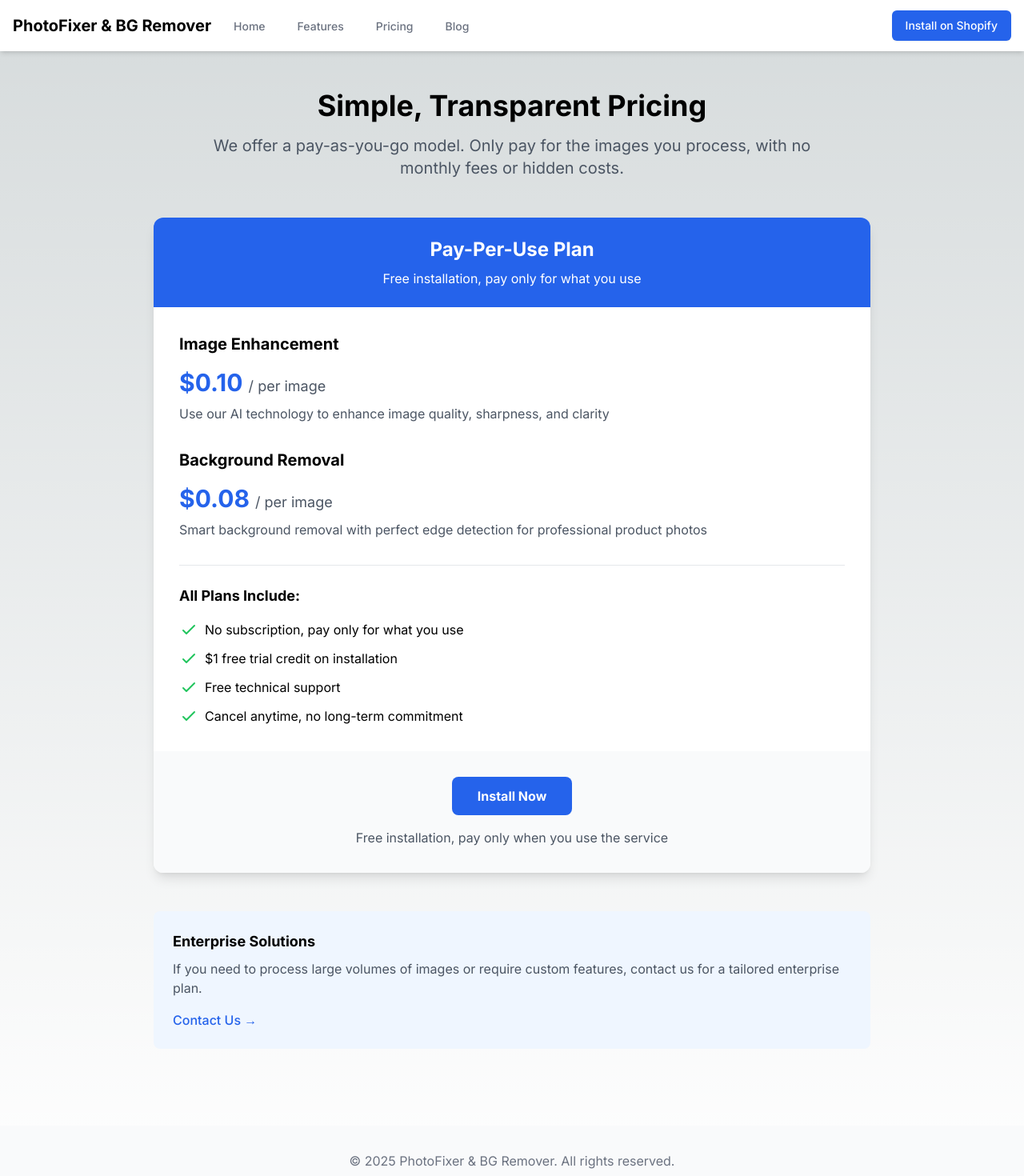
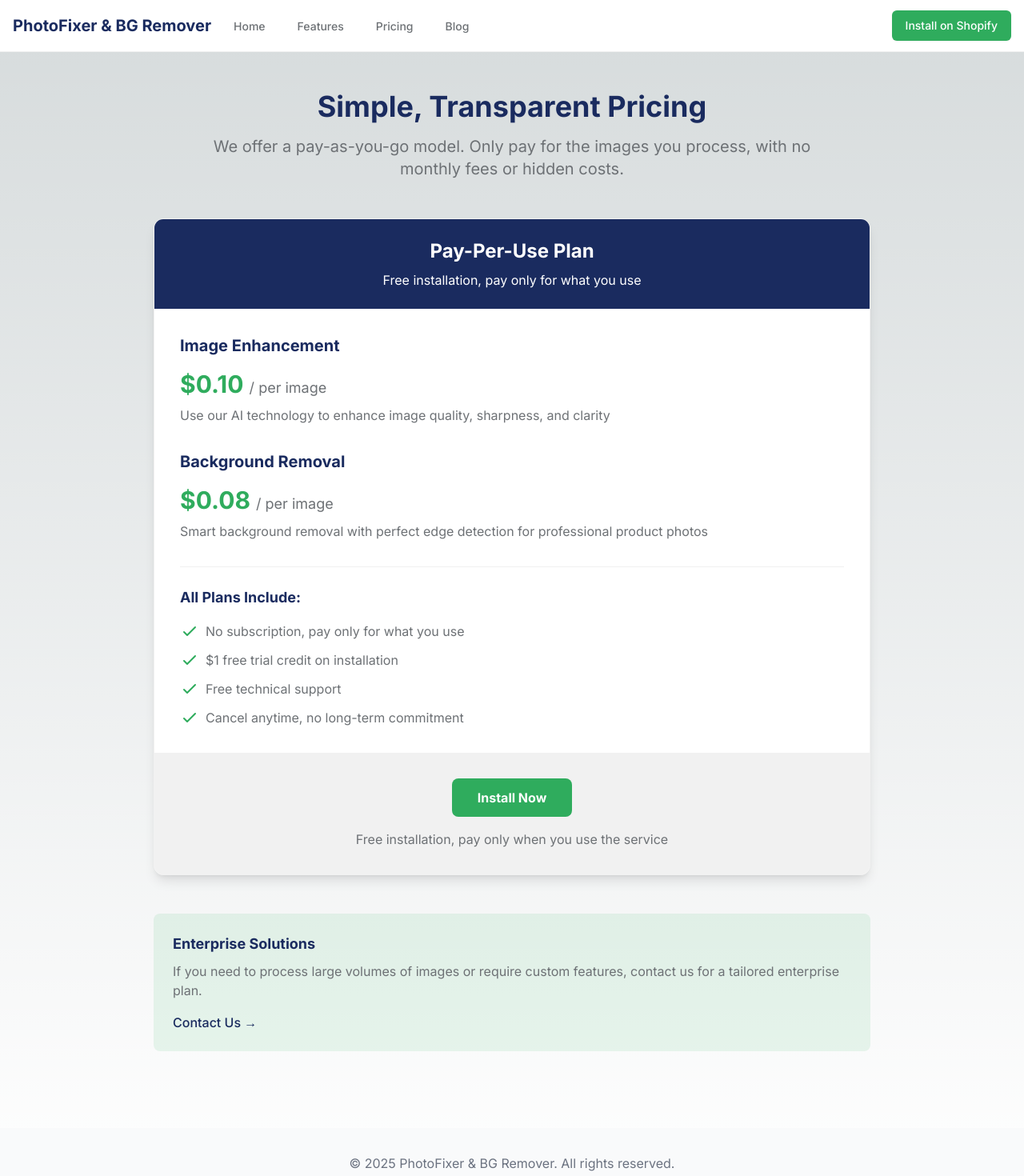
Before and after one commit to huangcong12/image-precision-ai-website, a Next.js app: page /pricing in a window 1280 px wide. Shown: the top 1470 px of the page at 80% size. Built offline with nearby package versions, Linux system fonts and the light colour scheme.

Commit message:
调整配色，调整邮件地址

```diff
--- a/src/app/pricing/page.tsx
+++ b/src/app/pricing/page.tsx
@@ -7,83 +7,83 @@
 export default function PricingPage() {
   return (
     <div className="container mx-auto px-4 py-12">
-      <h1 className="text-4xl font-bold mb-4 text-center">Simple, Transparent Pricing</h1>
-      <p className="text-xl text-gray-600 mb-12 text-center max-w-3xl mx-auto">
+      <h1 className="text-4xl font-bold mb-4 text-center text-shopify-primary">Simple, Transparent Pricing</h1>
+      <p className="text-xl text-shopify-gray-dark mb-12 text-center max-w-3xl mx-auto">
         We offer a pay-as-you-go model. Only pay for the images you process, with no monthly fees or hidden costs.
       </p>
 
       <div className="max-w-4xl mx-auto">
-        <div className="bg-white rounded-xl shadow-lg overflow-hidden">
-          <div className="bg-blue-600 text-white p-6 text-center">
+        <div className="bg-white rounded-xl shadow-lg overflow-hidden border border-shopify-gray-light">
+          <div className="bg-shopify-primary text-white p-6 text-center">
             <h2 className="text-2xl font-bold">Pay-Per-Use Plan</h2>
             <p className="mt-2">Free installation, pay only for what you use</p>
           </div>
 
           <div className="p-8">
             <div className="mb-8">
-              <h3 className="text-xl font-bold mb-4">Image Enhancement</h3>
-              <p className="text-3xl font-bold text-blue-600 mb-2">$0.10 <span className="text-lg text-gray-600 font-normal">/ per image</span></p>
-              <p className="text-gray-600">Use our AI technology to enhance image quality, sharpness, and clarity</p>
+              <h3 className="text-xl font-bold mb-4 text-shopify-primary">Image Enhancement</h3>
+              <p className="text-3xl font-bold text-shopify-secondary mb-2">$0.10 <span className="text-lg text-shopify-gray-dark font-normal">/ per image</span></p>
+              <p className="text-shopify-gray-dark">Use our AI technology to enhance image quality, sharpness, and clarity</p>
             </div>
 
             <div className="mb-8">
-              <h3 className="text-xl font-bold mb-4">Background Removal</h3>
-              <p className="text-3xl font-bold text-blue-600 mb-2">$0.08 <span className="text-lg text-gray-600 font-normal">/ per image</span></p>
-              <p className="text-gray-600">Smart background removal with perfect edge detection for professional product photos</p>
+              <h3 className="text-xl font-bold mb-4 text-shopify-primary">Background Removal</h3>
+              <p className="text-3xl font-bold text-shopify-secondary mb-2">$0.08 <span className="text-lg text-shopify-gray-dark font-normal">/ per image</span></p>
+              <p className="text-shopify-gray-dark">Smart background removal with perfect edge detection for professional product photos</p>
             </div>
 
-            <div className="border-t border-gray-200 pt-6 mt-6">
-              <h3 className="text-lg font-bold mb-4">All Plans Include:</h3>
+            <div className="border-t border-shopify-gray-light pt-6 mt-6">
+              <h3 className="text-lg font-bold mb-4 text-shopify-primary">All Plans Include:</h3>
               <ul className="space-y-3">
                 <li className="flex items-start">
-                  <svg className="h-6 w-6 text-green-500 mr-2" fill="none" viewBox="0 0 24 24" stroke="currentColor">
+                  <svg className="h-6 w-6 text-shopify-secondary mr-2" fill="none" viewBox="0 0 24 24" stroke="currentColor">
                     <path strokeLinecap="round" strokeLinejoin="round" strokeWidth={2} d="M5 13l4 4L19 7" />
                   </svg>
-                  <span>No subscription, pay only for what you use</span>
+                  <span className="text-shopify-gray-dark">No subscription, pay only for what you use</span>
                 </li>
                 <li className="flex items-start">
-                  <svg className="h-6 w-6 text-green-500 mr-2" fill="none" viewBox="0 0 24 24" stroke="currentColor">
+                  <svg className="h-6 w-6 text-shopify-secondary mr-2" fill="none" viewBox="0 0 24 24" stroke="currentColor">
                     <path strokeLinecap="round" strokeLinejoin="round" strokeWidth={2} d="M5 13l4 4L19 7" />
                   </svg>
-                  <span>$1 free trial credit on installation</span>
+                  <span className="text-shopify-gray-dark">$1 free trial credit on installation</span>
                 </li>
                 <li className="flex items-start">
-                  <svg className="h-6 w-6 text-green-500 mr-2" fill="none" viewBox="0 0 24 24" stroke="currentColor">
+                  <svg className="h-6 w-6 text-shopify-secondary mr-2" fill="none" viewBox="0 0 24 24" stroke="currentColor">
                     <path strokeLinecap="round" strokeLinejoin="round" strokeWidth={2} d="M5 13l4 4L19 7" />
                   </svg>
-                  <span>Free technical support</span>
+                  <span className="text-shopify-gray-dark">Free technical support</span>
                 </li>
                 <li className="flex items-start">
-                  <svg className="h-6 w-6 text-green-500 mr-2" fill="none" viewBox="0 0 24 24" stroke="currentColor">
+                  <svg className="h-6 w-6 text-shopify-secondary mr-2" fill="none" viewBox="0 0 24 24" stroke="currentColor">
                     <path strokeLinecap="round" strokeLinejoin="round" strokeWidth={2} d="M5 13l4 4L19 7" />
                   </svg>
-                  <span>Cancel anytime, no long-term commitment</span>
+                  <span className="text-shopify-gray-dark">Cancel anytime, no long-term commitment</span>
                 </li>
               </ul>
             </div>
           </div>
 
-          <div className="bg-gray-50 p-8 text-center">
+          <div className="bg-shopify-gray-light p-8 text-center">
             <a
               href="https://apps.shopify.com/image-precision-ai"
               target="_blank"
               rel="noopener noreferrer"
-              className="inline-block bg-blue-600 text-white hover:bg-blue-700 font-bold py-3 px-8 rounded-lg"
+              className="inline-block bg-shopify-secondary text-white hover:bg-shopify-primary font-bold py-3 px-8 rounded-lg transition-colors duration-200"
             >
               Install Now
             </a>
-            <p className="text-gray-600 mt-4">Free installation, pay only when you use the service</p>
+            <p className="text-shopify-gray-dark mt-4">Free installation, pay only when you use the service</p>
           </div>
         </div>
 
-        <div className="mt-12 bg-blue-50 rounded-lg p-6">
-          <h3 className="text-lg font-bold mb-2">Enterprise Solutions</h3>
-          <p className="text-gray-600 mb-4">
+        <div className="mt-12 bg-shopify-secondary/10 rounded-lg p-6">
+          <h3 className="text-lg font-bold mb-2 text-shopify-primary">Enterprise Solutions</h3>
+          <p className="text-shopify-gray-dark mb-4">
             If you need to process large volumes of images or require custom features, contact us for a tailored enterprise plan.
           </p>
           <a
-            href="mailto:support@photofixer.app"
-            className="text-blue-600 hover:text-blue-800 font-medium"
+            href="mailto:huangcong12@gmail.com"
+            className="text-shopify-primary hover:text-shopify-secondary font-medium transition-colors duration-200"
           >
             Contact Us →
           </a>
--- a/src/components/Navbar.tsx
+++ b/src/components/Navbar.tsx
@@ -2,35 +2,35 @@
 
 export default function Navbar() {
   return (
-    <nav className="bg-white shadow-md">
+    <nav className="bg-white border-b border-shopify-gray-light">
       <div className="container mx-auto px-4">
         <div className="flex justify-between h-16">
           <div className="flex">
             <Link href="/" className="flex-shrink-0 flex items-center">
-              <span className="text-xl font-bold">PhotoFixer & BG Remover</span>
+              <span className="text-xl font-bold text-shopify-primary">PhotoFixer & BG Remover</span>
             </Link>
             <div className="hidden sm:ml-6 sm:flex sm:space-x-8">
               <Link
                 href="/"
-                className="border-transparent text-gray-500 hover:border-gray-300 hover:text-gray-700 inline-flex items-center px-1 pt-1 border-b-2 text-sm font-medium"
+                className="border-transparent text-shopify-gray-dark hover:border-shopify-secondary hover:text-shopify-primary inline-flex items-center px-1 pt-1 border-b-2 text-sm font-medium"
               >
                 Home
               </Link>
               <Link
                 href="/features"
-                className="border-transparent text-gray-500 hover:border-gray-300 hover:text-gray-700 inline-flex items-center px-1 pt-1 border-b-2 text-sm font-medium"
+                className="border-transparent text-shopify-gray-dark hover:border-shopify-secondary hover:text-shopify-primary inline-flex items-center px-1 pt-1 border-b-2 text-sm font-medium"
               >
                 Features
               </Link>
               <Link
                 href="/pricing"
-                className="border-transparent text-gray-500 hover:border-gray-300 hover:text-gray-700 inline-flex items-center px-1 pt-1 border-b-2 text-sm font-medium"
+                className="border-transparent text-shopify-gray-dark hover:border-shopify-secondary hover:text-shopify-primary inline-flex items-center px-1 pt-1 border-b-2 text-sm font-medium"
               >
                 Pricing
               </Link>
               <Link
                 href="/blog"
-                className="border-transparent text-gray-500 hover:border-gray-300 hover:text-gray-700 inline-flex items-center px-1 pt-1 border-b-2 text-sm font-medium"
+                className="border-transparent text-shopify-gray-dark hover:border-shopify-secondary hover:text-shopify-primary inline-flex items-center px-1 pt-1 border-b-2 text-sm font-medium"
               >
                 Blog
               </Link>
@@ -41,7 +41,7 @@
               href="https://apps.shopify.com/image-precision-ai"
               target="_blank"
               rel="noopener noreferrer"
-              className="inline-flex items-center px-4 py-2 border border-transparent text-sm font-medium rounded-md shadow-sm text-white bg-blue-600 hover:bg-blue-700"
+              className="inline-flex items-center px-4 py-2 border border-transparent text-sm font-medium rounded-md shadow-sm text-white bg-shopify-secondary hover:bg-shopify-primary transition-colors duration-200"
             >
               Install on Shopify
             </a>
--- a/tailwind.config.ts
+++ b/tailwind.config.ts
@@ -1,22 +1,47 @@
-import type { Config } from "tailwindcss";
+import type { Config } from 'tailwindcss'
 
 const config: Config = {
   content: [
-    "./src/pages/**/*.{js,ts,jsx,tsx,mdx}",
-    "./src/components/**/*.{js,ts,jsx,tsx,mdx}",
-    "./src/app/**/*.{js,ts,jsx,tsx,mdx}",
+    './src/pages/**/*.{js,ts,jsx,tsx,mdx}',
+    './src/components/**/*.{js,ts,jsx,tsx,mdx}',
+    './src/app/**/*.{js,ts,jsx,tsx,mdx}',
   ],
   theme: {
     extend: {
-      backgroundImage: {
-        "gradient-radial": "radial-gradient(var(--tw-gradient-stops))",
-        "gradient-conic":
-          "conic-gradient(from 180deg at 50% 50%, var(--tw-gradient-stops))",
+      colors: {
+        shopify: {
+          primary: '#1A2B5F',
+          secondary: '#2FAC5D',
+          gray: {
+            dark: '#6D7175',
+            medium: '#8C9196',
+            light: '#F1F1F1'
+          }
+        }
       },
-    },
+      typography: {
+        DEFAULT: {
+          css: {
+            a: {
+              color: '#1A2B5F',
+              textDecoration: 'underline',
+              '&:hover': {
+                color: '#2FAC5D'
+              }
+            },
+            h1: {
+              color: '#1A2B5F'
+            },
+            h2: {
+              color: '#1A2B5F'
+            }
+          }
+        }
+      }
+    }
   },
   plugins: [
-    require('@tailwindcss/typography'),
-  ],
-};
-export default config;
+    require('@tailwindcss/typography')
+  ]
+}
+export default config
```
Also changed, not shown: src/app/blog/[slug]/page.tsx (+18 -35 lines), src/app/blog/page.tsx (+14 -14 lines), src/app/features/page.tsx (+19 -19 lines), src/app/page.tsx (+25 -25 lines).
